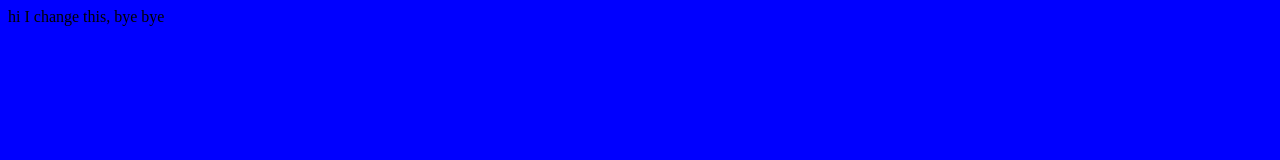
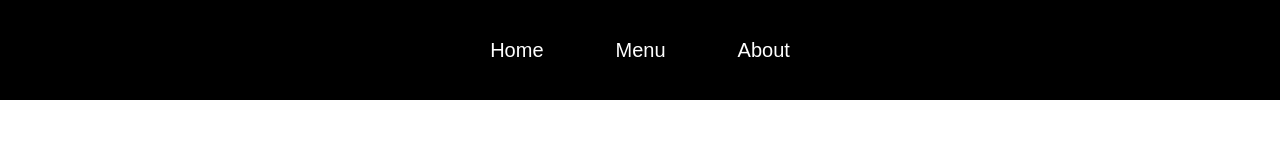
Before and after one commit to RickyZeng0/odin-restaurant-page, a website built with webpack: page src/template.html in a window 1280 px wide. Built offline with nearby package versions, Linux system fonts and the light colour scheme.

Commit message:
Finish the header

```diff
--- a/src/index.js
+++ b/src/index.js
@@ -1 +1,3 @@
 import "./style.css";
+
+console.log("Hello World!");
--- a/src/style.css
+++ b/src/style.css
@@ -1,3 +1,29 @@
-body{
-    background-color: blue;
+html , body {
+    border:  none;
+    margin: 0px;
 }
+
+body {
+    width: 100vw;
+}
+
+nav {
+    height: 100px;
+    background-color: black;
+    display: flex;
+    justify-content: center;
+    align-items: center;
+    gap: 60px;
+}
+
+button {
+    border: none;
+    background-color: black;
+    height: 35px;
+    color: white;
+    font-size: 20px;
+}
+
+button:hover {
+    border-bottom: 2px solid white;
+}
--- a/src/template.html
+++ b/src/template.html
@@ -6,6 +6,14 @@
     <title>Restaurant Page</title>
 </head>
 <body>
-    hi I change this, bye bye
+    <header>
+        <nav>
+            <button>Home</button>
+            <button>Menu</button>
+            <button>About</button>
+        </nav>
+    </header>
+
+    <div id="content"></div>
 </body>
 </html>
```
